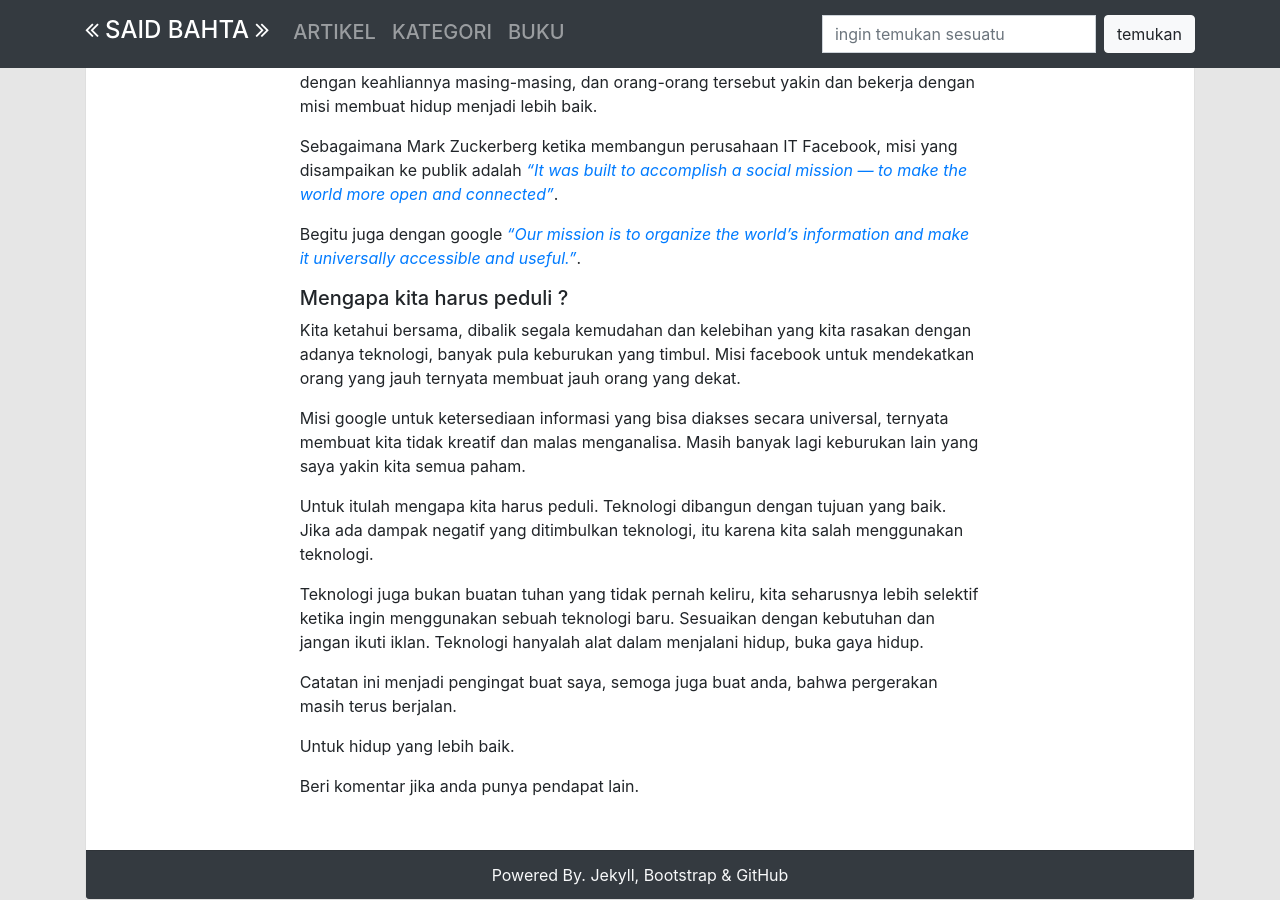
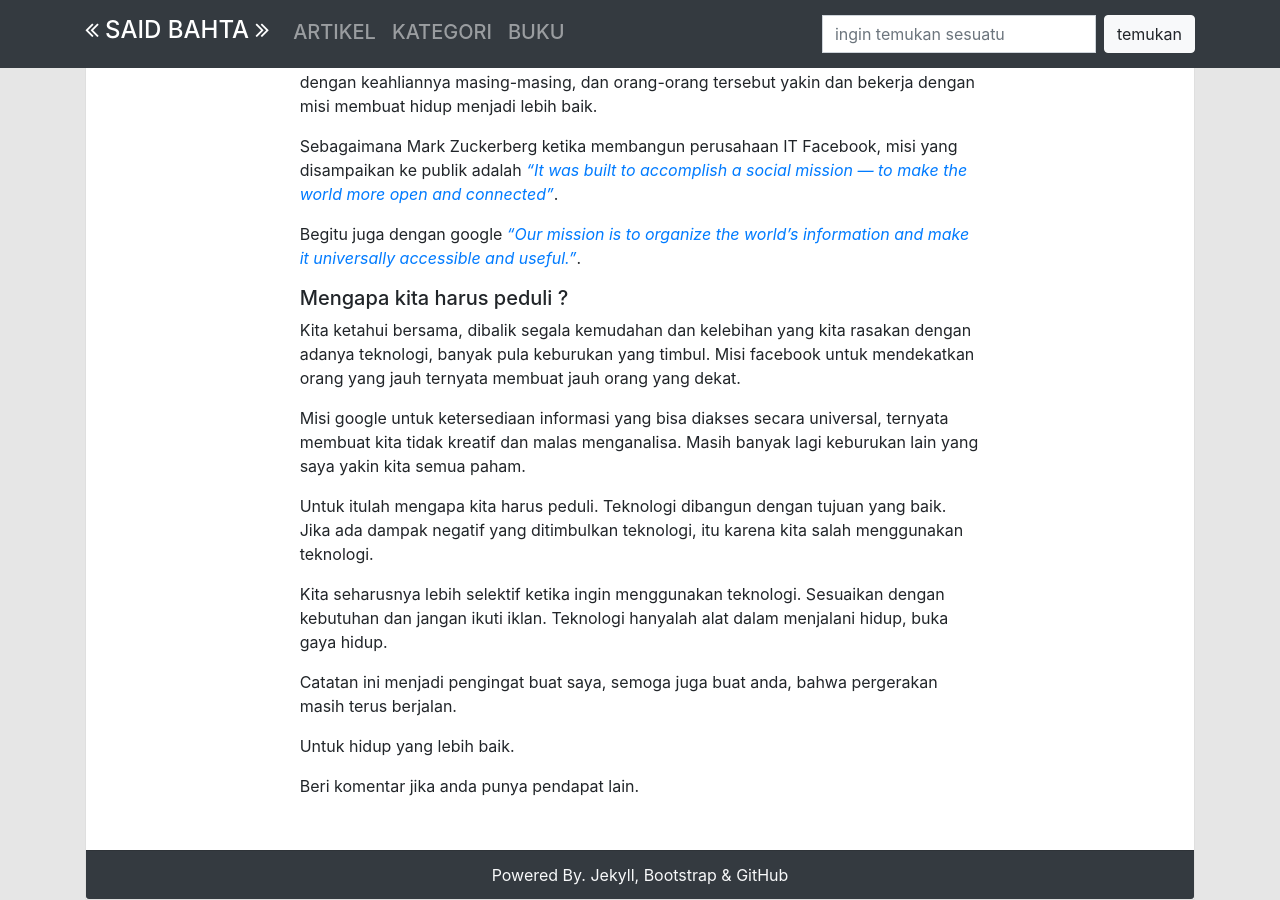
Before and after one commit to surtinaali/blog, a Jekyll site: the page built from _posts/2018-09-01-teknologi-dan-pergerakan.markdown, in a window 1280 px wide and 900 px high, scrolled down 564 px. Built offline with Jekyll 4.4.1, drawn with Linux system fonts in a browser that asks for light colours; comment, search, counter and statistics services are not loaded.

Commit message:
update tulisan

```diff
--- a/_posts/2018-09-01-teknologi-dan-pergerakan.markdown
+++ b/_posts/2018-09-01-teknologi-dan-pergerakan.markdown
@@ -28,7 +28,7 @@ Misi google untuk ketersediaan informasi yang bisa diakses secara universal, ter
 
 Untuk itulah mengapa kita harus peduli. Teknologi dibangun dengan tujuan yang baik. Jika ada dampak negatif yang ditimbulkan teknologi, itu karena kita salah menggunakan teknologi.
 
-Teknologi juga bukan buatan tuhan yang tidak pernah keliru, kita seharusnya lebih selektif ketika ingin menggunakan sebuah teknologi baru. Sesuaikan dengan kebutuhan dan jangan ikuti iklan. Teknologi hanyalah alat dalam menjalani hidup, buka gaya hidup.
+Kita seharusnya lebih selektif ketika ingin menggunakan teknologi. Sesuaikan dengan kebutuhan dan jangan ikuti iklan. Teknologi hanyalah alat dalam menjalani hidup, buka gaya hidup.
 
 Catatan ini menjadi pengingat buat saya, semoga juga buat anda, bahwa pergerakan masih terus berjalan.
 
```
